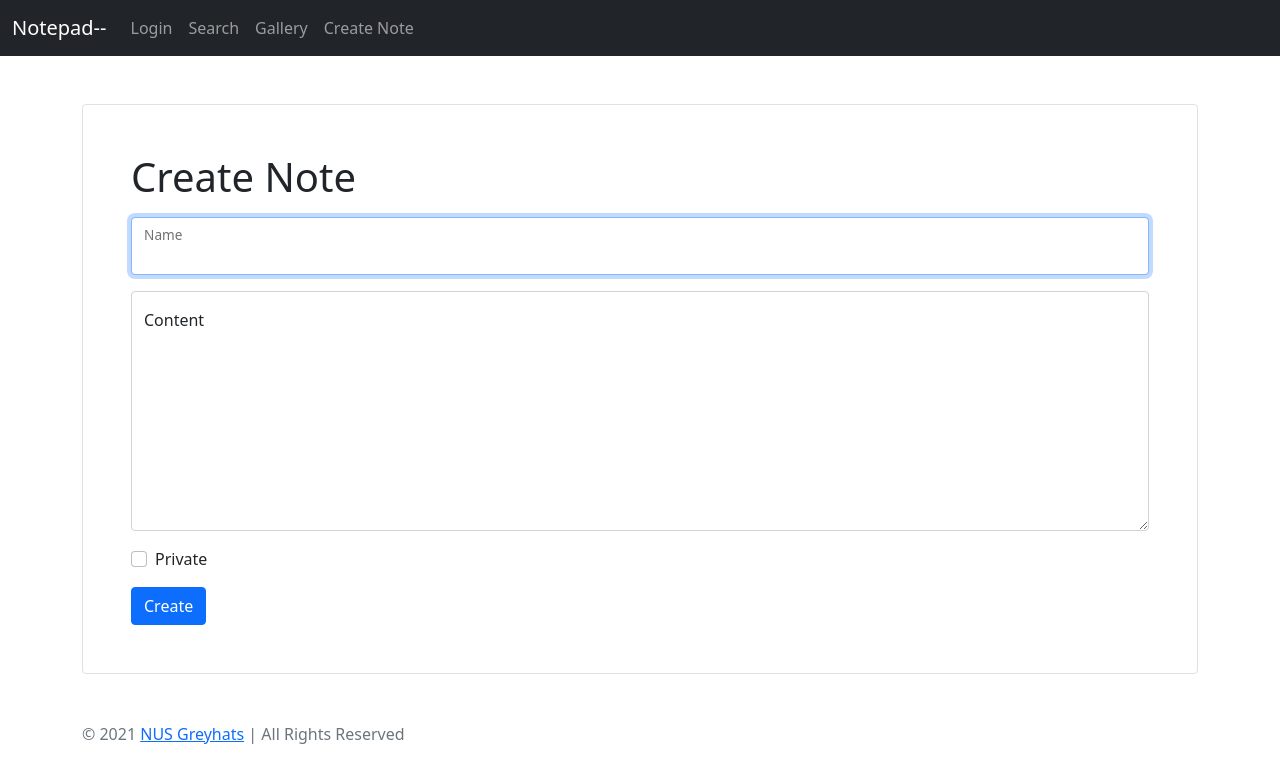
After one commit to NUSGreyhats/Orbital-2021, a Flask app: page /note/create in a window 1280 px wide. The commit adds this page. Shown: the top 783 px of the page. Run offline with Flask 2, Linux system fonts and the light colour scheme; a user stored in the database is signed in.

Commit message:
allow creating of notes

```diff
--- a/WebServer/__main__.py
+++ b/WebServer/__main__.py
@@ -105,6 +105,29 @@ def csrf():
     """Page to showcase CSRF"""
     return render_template('csrf.html')
 
+# Create a note
+@app.route('/note/create', methods=['POST', 'GET'])
+def create_note():
+    if 'user' not in session: # not logged in!
+        return redirect('/login')
+
+    # If it is a get request return the webpage
+    if request.method == 'GET':
+        return render_template('create_note.html')
+
+    print(request.form)
+    name = request.form['name']
+    content = request.form['content']
+    private = request.form['private']
+    user = session['user']
+
+    with sqlite3.connect(NOTES_DB_PATH) as db:
+        cur = db.cursor()
+        cur.execute(INSERT_NOTE_QUERY, (name, content, user, private))
+        id = cur.lastrowid
+        return redirect(f'/note/{id}')
+
+
 # View a note
 @app.route('/note/<int:id>')
 def view_note(id):
--- /dev/null
+++ b/WebServer/templates/create_note.html
@@ -0,0 +1,24 @@
+{% extends 'nav.html' %}
+{% block title %} Create Note {% endblock%}
+{% block content %}
+<main class="container border rounded p-5 mt-5">
+    <h1 class="mb-3">Create Note</h1>
+    <form method='POST' type='application/json'>
+        <div class="mb-3 form-floating">
+            <input type="text" id="name" class="form-control" placeholder="Name" name="name" required="" autofocus="">
+            <label for="name">Name</label>
+        </div>
+        <div class="mb-3 form-floating">
+            <textarea type="text" id="content" class="form-control" placeholder="Content" name="content" required="" autofocus="" style="height: 15rem"></textarea>
+            <label for="content">Content</label>
+        </div>
+        <div class="mb-3 form-check">
+            <input class="form-check-input" type="checkbox" name="private" value="" id="private">
+            <label class="form-check-label" for="private">
+                Private
+            </label>
+        </div>
+        <button class="btn btn-primary btn-block" type="submit">Create</button>
+    </form>
+</main>
+{% endblock %}
--- a/WebServer/templates/nav.html
+++ b/WebServer/templates/nav.html
@@ -18,6 +18,7 @@
           {{ nav_item('Login', '/login')}}
           {{ nav_item('Search', '/search')}}
           {{ nav_item('Gallery', '/gallery')}}
+          {{ nav_item('Create Note', '/note/create') }}
         </ul>
       </div>
     </div>
--- a/WebServer/templates/sxss.html
+++ /dev/null
@@ -1,4 +0,0 @@
-{% extends 'nav.html' %}
-{% block content %}
-<h1>Sample website for Stored XSS</h1>
-{% endblock %}
```
